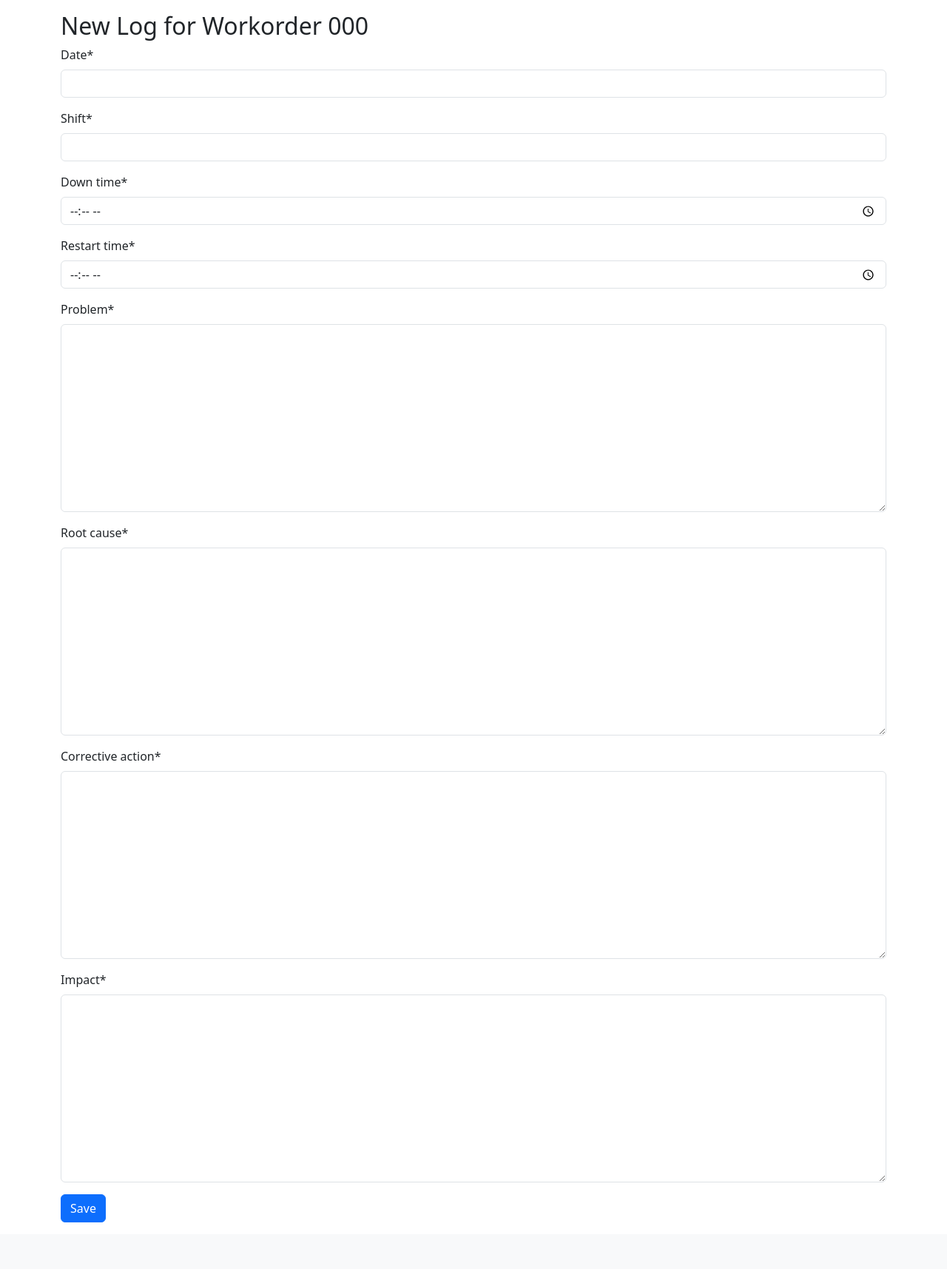
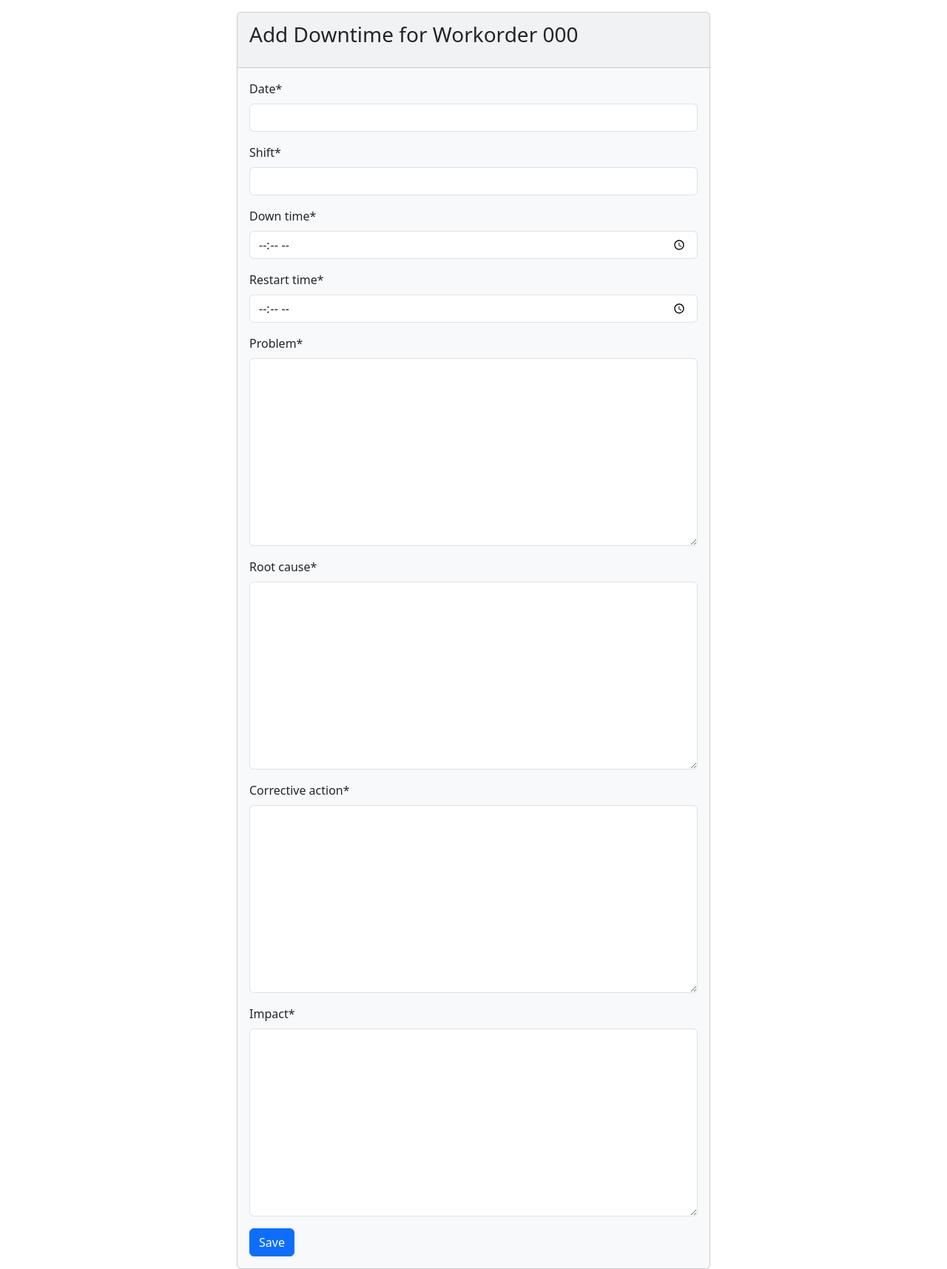
Before and after one commit to jaerrib/prod-pause, a Django app: page /log/new/1/ in a window 1280 px wide. Shown: the part 72-1787 px from the top of the page at 74% size. Before the commit the page ends 1724 px from the top, so only its background shows below. Run offline with Django 5.2, Linux system fonts and the light colour scheme; a user stored in the database is signed in; tables that the repository leaves empty hold one stand-in row (values such as "Sample post"); some libraries are stand-ins or nearby versions.

Commit message:
Restyle new log template

```diff
--- a/templates/log_new.html
+++ b/templates/log_new.html
@@ -1,15 +1,21 @@
 {% extends "base.html" %}
 {% load crispy_forms_tags %}
 
-{% block title %}New Log{% endblock title %}
+{% block title %}Add Downtime Log{% endblock title %}
 
 {% block content %}
-<div class="container">
-    <h2>New Log for Workorder {{ workorder.lot_number }}</h2>
-    <form method="post">
-        {% csrf_token %}
-        {{ form|crispy }}
-        <button type="submit" class="btn btn-primary mb-3">Save</button>
-    </form>
+<div class="card col-6 mx-auto  bg-body-tertiary">
+    <div class="card-header">
+        <p class="fs-3">Add Downtime for Workorder {{ workorder.lot_number }}</p>
+    </div>
+    <div class="card-body">
+        <form action="" method="post">
+            {% csrf_token %}
+            {{ form|crispy }}
+            <button type="submit" class="btn btn-primary">Save</button>
+        </form>
+    </div>
 </div>
+
+
 {% endblock content %}
```
